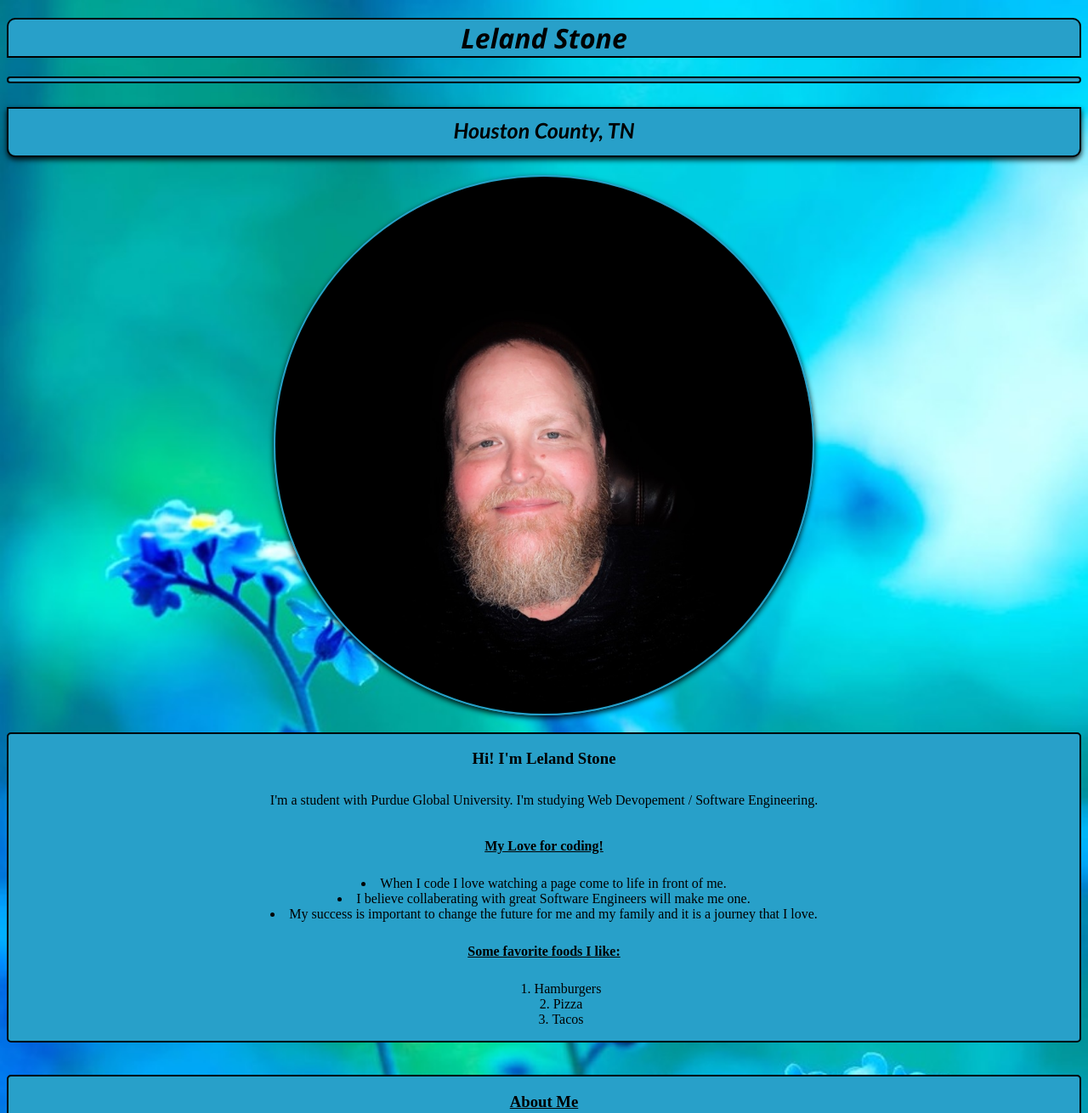
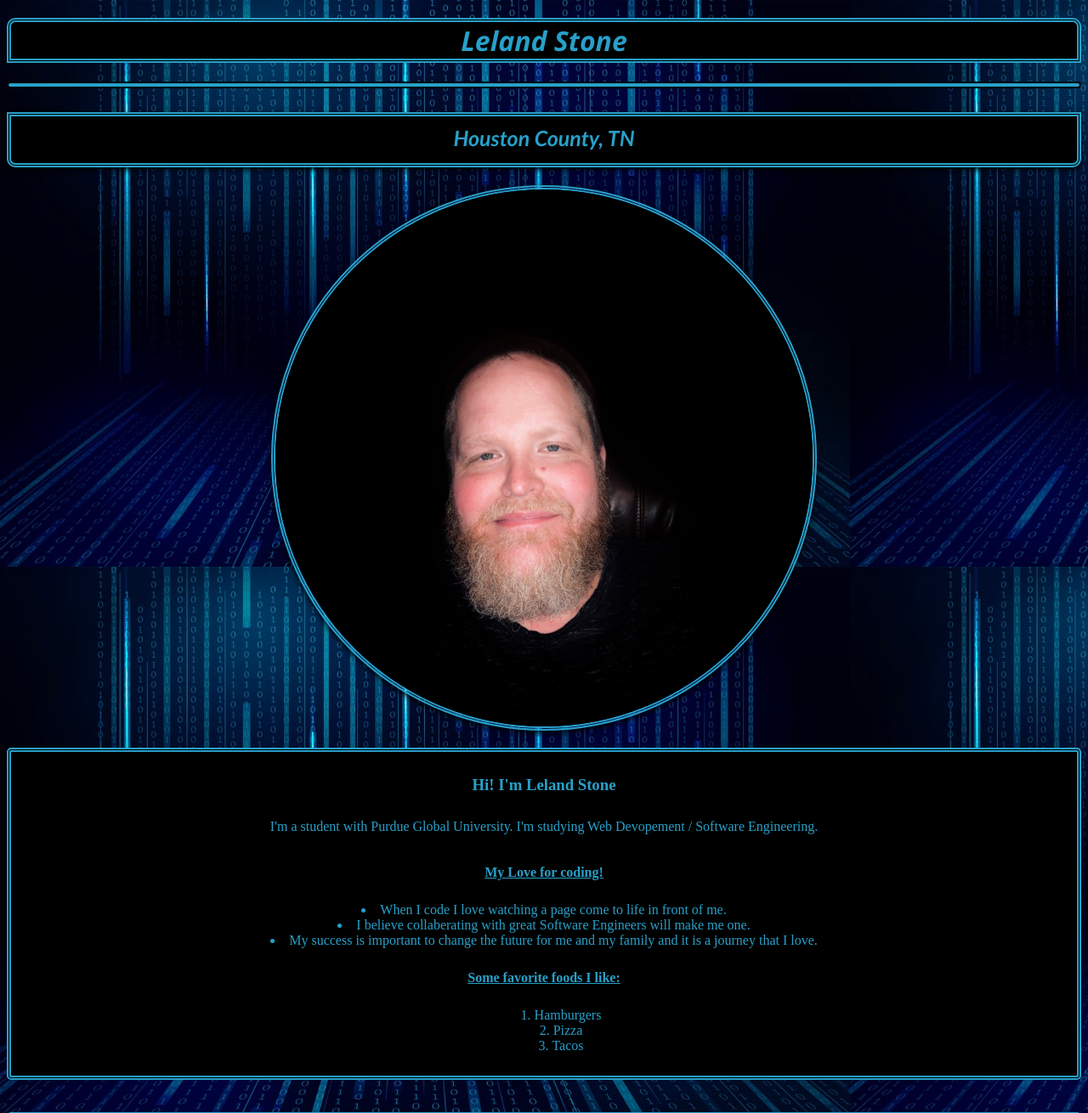
Before and after one commit to StoneCodeStunner/Portfolio-Webpage, a plain HTML site: page index.html in a window 1280 px wide. Shown: the top 1310 px of the page at 85% size. Drawn offline with Linux system fonts and the light colour scheme.

Commit message:
Update background colors and borders

```diff
--- a/index.css
+++ b/index.css
@@ -1,15 +1,16 @@
 body {
-  background-image: url(nature.JPG);
-  background-size: cover;
+  background-image: url(coding-background.jpg);
+  background-size: 1000px;
+  margin: 8px 8px 8px 8px;
 }
 
 h1 {
-  color: black;
-  background:  rgb(40, 160, 201);
+  color: rgb(40, 160, 201);
+  background:  black;
   font-family: 'Segoe UI', Tahoma, Geneva, Verdana, sans-serif;
   font-style: italic;
   text-align: center;
-  border: 2px double black;
+  border: 5px double rgb(40, 160, 201);
   border-top-left-radius: 10px;
   border-top-right-radius: 10px;
 
@@ -24,14 +25,14 @@ hr {
 }
 
 h2 {
-  color: black;
-  background: rgb(40, 160, 201);
+  color: rgb(40, 160, 201);;
+  background: black;
   background-size: 20px;
   font-family: 'Trebuchet MS', 'Lucida Sans Unicode', 'Lucida Grande', 'Lucida Sans', Arial, sans-serif;
   font-style: italic;
   font-size: 25px;
   text-align: center;
-  border: 2px double black;
+  border: 5px double rgb(40, 160, 201);;
   border-bottom-left-radius: 10px;
   border-bottom-right-radius: 10px;
   padding-top: 10px;
@@ -42,14 +43,15 @@ h2 {
 
 article {
   text-align: center;
-  border: 2px solid black;
+  border: 5px double rgb(40, 160, 201);;
   border-radius: 5px;
-  background: rgb(40, 160, 201);
+  background: black;
   margin-top: 20px;
+  padding: 10px;
 }
 
 h3 {
-  color: black;
+  color: rgb(40, 160, 201);;
 
 }
 
@@ -60,7 +62,7 @@ h3 {
   width: 50%;
   height: auto;
   border-radius: 50%;
-  border: 2px solid  rgb(40, 160, 201);;
+  border: 5px double  rgb(40, 160, 201);
   box-shadow: 0 3px 6px rgba(0,0,0,0.9);
 
 
@@ -69,11 +71,13 @@ h3 {
 }
 
 p {
+  color: rgb(40, 160, 201);
   padding: 10px;
 
 }
 
 ul {
+  color: rgb(40, 160, 201);
   padding-left: 0;
 }
 ul li {
@@ -81,12 +85,13 @@ ul li {
 }
 
 ol {
+  color: rgb(40, 160, 201);
   list-style-position: inside;
 }
  footer {
-  background: rgb(40, 160, 201);
+  background: black;
   text-align: center;
-  border: 2px double black;
+  border: 5px double rgb(40, 160, 201);;
   border-bottom-left-radius: 10px;
   border-bottom-right-radius: 10px;
   padding-top: 10px;
```
Also changed, not shown: coding-background.jpg (added).
